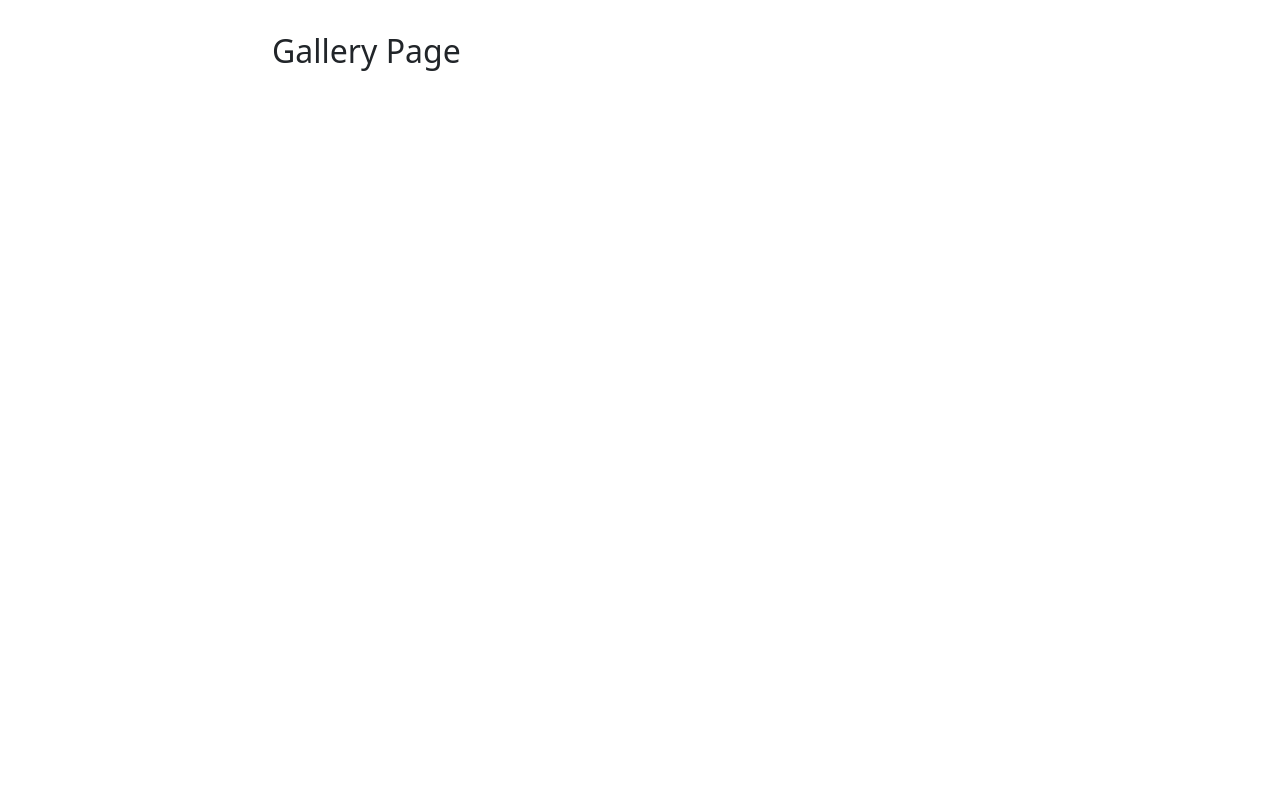
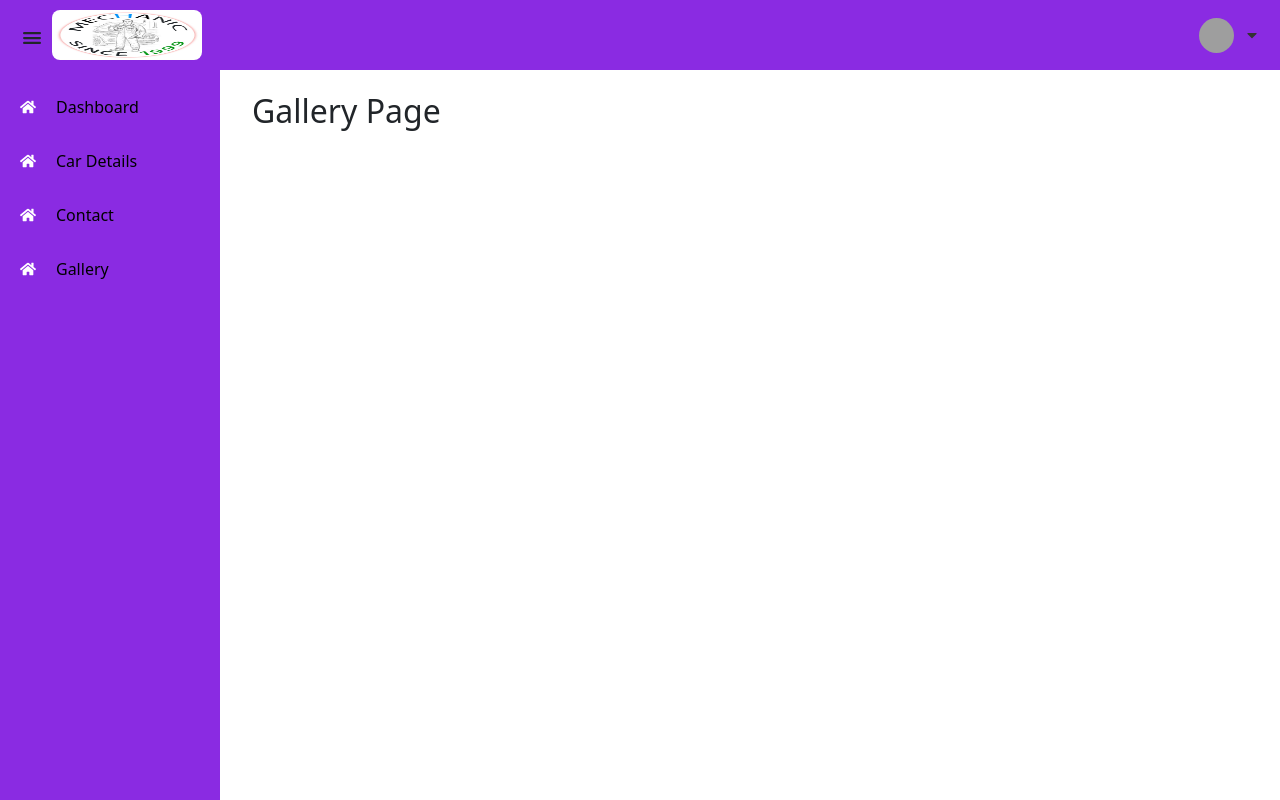
Before and after one commit to sharvani67/vsms-admin, a React (Create React App) app: page /gallery in a window 1280 px wide. Built offline with nearby package versions, Linux system fonts and the light colour scheme; grey boxes are pictures that could not be loaded.

Commit message:
added Responsive navbar

```diff
--- a/package.json
+++ b/package.json
@@ -11,6 +11,7 @@
     "react": "^19.1.0",
     "react-bootstrap": "^2.10.10",
     "react-dom": "^19.1.0",
+    "react-icons": "^5.5.0",
     "react-router-dom": "^7.6.2",
     "react-scripts": "5.0.1",
     "web-vitals": "^2.1.4"
--- a/src/App.js
+++ b/src/App.js
@@ -15,7 +15,7 @@ const App = () => {
       <Routes>
 
         <Route path="/dashboard" element={<Dashboard />} />
-         <Route path="/login" element={<Login/>} />
+         <Route path="/" element={<Login/>} />
           <Route path="/gallery" element={<Gallery />} />
           <Route path="/contact" element={<Contact />} />
           <Route path="/details" element={<VehicleDetails />} />
--- a/src/Components/Admin/Dashboard/Dashboard.js
+++ b/src/Components/Admin/Dashboard/Dashboard.js
@@ -6,24 +6,11 @@ import Sidebar from '../../Sidebar/Sidebar'; // adjust path if needed
 const Dashboard = () => {
   return (
     <div className="d-flex">
-      {/* Sidebar */}
-      <Sidebar />
+
 
       {/* Main Content */}
       <div className="flex-grow-1" style={{ marginLeft: '100px' }}>
-        {/* Top Navbar */}
-        <Navbar bg="primary" variant="dark" expand="lg" className="mb-4 shadow">
-          <Container fluid>
-            <Navbar.Brand></Navbar.Brand>
-            <Navbar.Toggle aria-controls="basic-navbar-nav" />
-            <Navbar.Collapse className="justify-content-end">
-              <Nav>
-                <Nav.Link href="#">Profile</Nav.Link>
-                <Nav.Link href="#">Logout</Nav.Link>
-              </Nav>
-            </Navbar.Collapse>
-          </Container>
-        </Navbar>
+
 
         {/* Dashboard Content */}
         <Container fluid>
--- /dev/null
+++ b/src/Components/Admin/Gallery/Gallery.css
@@ -0,0 +1,20 @@
+/* Add this to your global CSS file */
+.page-content {
+  margin-left: 220px; /* Default sidebar width */
+}
+
+/* When sidebar is collapsed */
+.admin-nav-sidebar.collapsed ~ .page-content {
+  margin-left: 78px; /* Collapsed sidebar width */
+}
+
+/* Mobile responsive */
+@media (max-width: 767px) {
+  .admin-nav-sidebar.collapsed ~ .page-content {
+    margin-left: 50px; /* Mobile collapsed sidebar width */
+  }
+
+  .page-content {
+    padding: 1rem !important; /* Smaller padding on mobile */
+  }
+}
--- a/src/Components/Admin/Gallery/Gallery.js
+++ b/src/Components/Admin/Gallery/Gallery.js
@@ -1,7 +1,29 @@
-import React from 'react';
+import React, { useState } from "react";
+import Navbar from '../../Sidebar/Navbar';
 
 const Gallery = () => {
-  return <div style={{ marginLeft: 240, padding: '2rem' }}><h2>Gallery Page</h2></div>;
+  const [sidebarCollapsed, setSidebarCollapsed] = useState(false);
+  return (
+    <div style={{ marginTop: '60px' }}>
+
+
+<Navbar
+  collapsed={sidebarCollapsed}
+  onToggleSidebar={() => setSidebarCollapsed(!sidebarCollapsed)}
+/>
+      <div
+        style={{
+          marginLeft: '220px', // Matches the default sidebar width
+          padding: '2rem',
+          transition: 'margin-left 0.3s ease' // Smooth transition when sidebar collapses
+        }}
+        className="page-content" // Added class for responsive adjustments
+      >
+        <h2>Gallery Page</h2>
+        {/* Your gallery content goes here */}
+      </div>
+    </div>
+  );
 };
 
 export default Gallery;
--- /dev/null
+++ b/src/Components/Sidebar/Navbar.css
@@ -0,0 +1,163 @@
+/* Header Styles */
+.admin-nav-header {
+  display: flex;
+  justify-content: space-between;
+  align-items: center;
+  background: blueviolet;
+  padding: 10px 20px;
+  position: fixed;
+  top: 0;
+  left: 0;
+  right: 0;
+  z-index: 1000;
+}
+
+.admin-nav-header-left {
+  display: flex;
+  align-items: center;
+}
+
+.admin-nav-sidebar-toggle {
+  cursor: pointer;
+  font-size: 24px;
+}
+
+.admin-nav-header-right {
+  display: flex;
+  align-items: center;
+}
+
+.admin-nav-header-icons {
+  display: flex;
+  align-items: center;
+}
+
+.admin-nav-icon-container {
+  position: relative;
+  margin-left: 20px;
+}
+
+.admin-nav-profile {
+  display: flex;
+  align-items: center;
+  cursor: pointer;
+}
+
+.admin-nav-profile-img {
+  width: 35px;
+  height: 35px;
+  border-radius: 50%;
+  margin-right: 10px;
+}
+
+.admin-nav-caret-icon {
+  font-size: 16px;
+  color: #333;
+}
+
+.admin-nav-profile-dropdown {
+  position: absolute;
+  top: 45px;
+  right: 0;
+  background-color: white;
+  box-shadow: 0 4px 10px rgba(0, 0, 0, 0.1);
+  padding: 10px 20px;
+  border-radius: 5px;
+  width: 200px;
+  z-index: 1001;
+}
+
+.admin-nav-profile-header {
+  font-weight: bold;
+  margin-bottom: 10px;
+}
+
+.admin-nav-profile-item {
+  padding: 8px 0;
+  cursor: pointer;
+}
+
+.admin-nav-profile-item:hover {
+  background-color: #f1f1f1;
+}
+
+/* Sidebar Styles */
+.admin-nav-sidebar {
+  position: fixed;
+  top: 60px;
+  left: 0;
+  bottom: 0;
+  background: blueviolet;
+  color: #464343;
+  transition: width 0.3s ease;
+  overflow-y: auto;
+  padding-top: 20px;
+  width: 220px;
+  z-index: 999;
+}
+
+.admin-nav-sidebar.collapsed {
+  width: 78px;
+}
+
+.admin-nav-position-sticky {
+  position: sticky;
+  top: 0;
+}
+
+.admin-nav-item {
+  list-style: none;
+}
+
+.admin-nav-item .nav-link {
+  display: flex;
+  align-items: center;
+  color: white;
+  text-decoration: none;
+  padding: 15px 20px;
+  transition: background-color 0.3s ease;
+}
+
+.admin-nav-item .nav-link:hover {
+  background-color: linear-gradient(90deg, #ff8757, #ff5757);
+}
+
+.admin-nav-icon {
+  margin-right: 10px;
+}
+
+.link_text {
+  display: inline-block;
+  margin-left: 10px;
+  font-size: 16px;
+  color: #000;
+}
+
+.admin-nav-item.active .link_text {
+  color: rgb(24, 37, 102);
+}
+
+.admin-nav-item.active .nav-link {
+  background-color: white;
+  color: rgb(24, 37, 102);
+}
+
+/* Responsive Design */
+@media (max-width: 767px) {
+  .admin-nav-sidebar {
+    display: none;
+  }
+
+  .admin-nav-sidebar.collapsed {
+    display: block;
+    width: 50px;
+  }
+
+  .admin-nav-sidebar.collapsed .link_text {
+    display: none;
+  }
+
+  .admin-nav-company-logo {
+    width: 105px;
+  }
+}
--- /dev/null
+++ b/src/Components/Sidebar/Navbar.js
@@ -0,0 +1,98 @@
+import React, { useState } from "react";
+import { Link } from "react-router-dom";
+import { FaHome, FaCaretDown } from "react-icons/fa";
+import { IoMenu } from "react-icons/io5";
+import "./Navbar.css";
+import { useNavigate, useLocation } from 'react-router-dom';
+import logo from '../../assets/vsms-logo.jpg'
+
+const Navbar = ({  onToggleSidebar }) => {
+
+  const [collapsed, setCollapsed] = useState(false);
+  const [showDropdown, setShowDropdown] = useState(false);
+  const navigate = useNavigate();
+  const location = useLocation();
+
+  const toggleSidebar = () => {
+    setCollapsed(!collapsed);
+    onToggleSidebar(!collapsed);
+  };
+
+  const handleNavItemClick = () => {
+    if (window.innerWidth <= 768) {
+      setCollapsed(true);
+    }
+  };
+
+  const handleProfileClick = () => {
+    setShowDropdown(!showDropdown);
+  };
+
+  const handleLogout = () => {
+    navigate('/');
+  };
+
+  return (
+    <div className="admin-nav-container">
+      <div className="admin-nav-header">
+        <div className="admin-nav-header-left">
+          <div className={`admin-nav-sidebar-toggle ${collapsed ? 'collapsed' : ''}`} onClick={toggleSidebar}>
+            <IoMenu className="toggle-icon" />
+          </div>
+          &nbsp;&nbsp;
+          <img src={logo} alt="Logo" className="admin-nav-company-logo" style={{width: "150px", height: "50px", borderRadius: "8px"}}/>
+        </div>
+
+        <div className="admin-nav-header-right">
+          <div className="admin-nav-header-icons">
+            <div className="admin-nav-icon-container" onClick={handleProfileClick}>
+              <div className="admin-nav-profile">
+                <img
+                  src="https://i.pravatar.cc/100?img=4"
+                  alt="Profile"
+                  className="admin-nav-profile-img"
+                />
+                <FaCaretDown className="admin-nav-caret-icon" />
+              </div>
+              {showDropdown && (
+                <div className="admin-nav-profile-dropdown">
+                  <div className="admin-nav-profile-header">
+                    <strong>Admin</strong>
+                  </div>
+                  <div className="admin-nav-profile-item" onClick={handleLogout}>Sign Out</div>
+                </div>
+              )}
+            </div>
+          </div>
+        </div>
+      </div>
+
+      <div className={`admin-nav-sidebar ${collapsed ? "collapsed" : ""}`}>
+        <div className="admin-nav-position-sticky">
+          <ul className="nav flex-column">
+            <li className={`admin-nav-item ${location.pathname === "/leads" ? "active" : ""}`}>
+            <Link className="nav-link" to="/dashboard" onClick={handleNavItemClick}>
+                <FaHome className="admin-nav-icon" />
+                {!collapsed && <span className="link_text">Dashboard</span>}
+              </Link>
+              <Link className="nav-link" to="/details" onClick={handleNavItemClick}>
+                <FaHome className="admin-nav-icon" />
+                {!collapsed && <span className="link_text">Car Details</span>}
+              </Link>
+              <Link className="nav-link" to="/contact" onClick={handleNavItemClick}>
+                <FaHome className="admin-nav-icon" />
+                {!collapsed && <span className="link_text">Contact</span>}
+              </Link>
+              <Link className="nav-link" to="/gallery" onClick={handleNavItemClick}>
+                <FaHome className="admin-nav-icon" />
+                {!collapsed && <span className="link_text">Gallery</span>}
+              </Link>
+            </li>
+          </ul>
+        </div>
+      </div>
+    </div>
+  );
+};
+
+export default Navbar;
```
Also changed, not shown: src/assets/vsms-logo.jpg (added), 1 other file (tests, documents, lock files or other folders).
